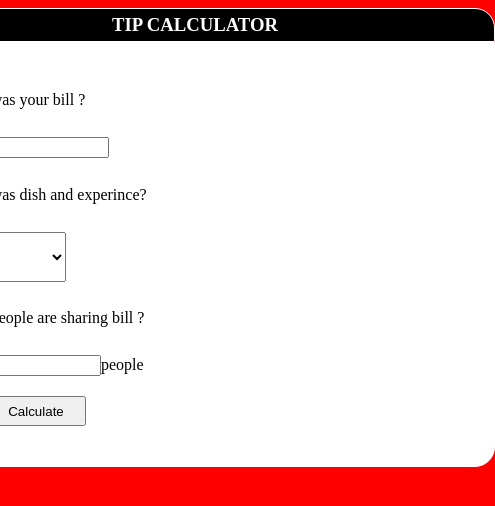
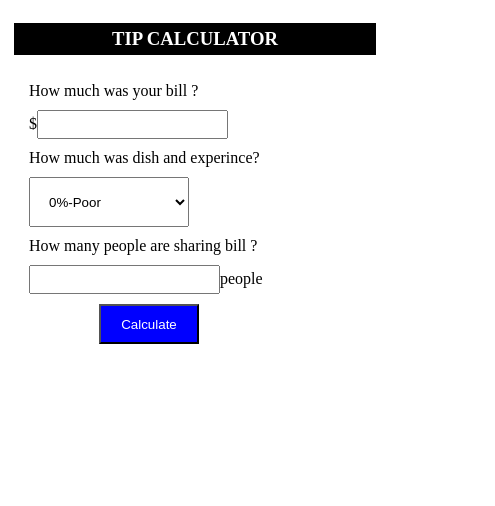
Before and after one commit to Rajat3110/FirstJs, a plain HTML site: page index.html in a window 390 px wide. Shown: the whole page, 495 px wide, since content can reach past the window. Drawn offline with Linux system fonts and the light colour scheme.

Commit message:
fianl submission

```diff
--- a/index.css
+++ b/index.css
@@ -1,6 +1,7 @@
-*{
+* {
     box-sizing: border-box;
 }
+
 #content{
     width: 600px;
     padding: 20px;
@@ -22,7 +23,7 @@ body{
     display:flex;
     flex-direction: column;
     align-items: center;
-
+    margin-top: 6%;
 
 }
 label{
@@ -46,11 +47,50 @@ h3{
     height: 30px;
     margin: 20px 70px;
 }
+@media only screen and (max-width: 768px)
+{
+    body{
+        background-color: white;
+    }
+    .heading{
+        background-color: black;
+        padding: 5px;
+        border-radius: 0%;
+        width: 100%;
+        display: flex;
+        justify-content: center;
+    }
+    h3{
+        color:white;
+        padding: 0%;
+        margin: 0%;
+    }
+    .main {
+        padding: 0% 5px;
+        background-color: white;
+    }
+    #content {
+        display: flex;
+        flex-direction: column;
+        padding: 15px;
+        width: 100%;
+    }
+    label {
+        padding: 10px 0%;
+    }
+    input{
+        padding: 5px;
+    }
+    select {
+        padding: 15px;
+        width: 160px;
+    }
+    #btn1 {
+        margin-top: 10px;
+        width: 100px;
+        height: 40px;
+        background-color: blue;
+        color: white;
 
-@media only screen and(max-width:768px)
-{
-    .main {
-        display:flex;
-        flex-direction: column;
     }
 }
--- a/index.html
+++ b/index.html
@@ -2,9 +2,8 @@
 <html>
     <head>
          <script src="index.js"></script>
-        <meta name="viewport" content="width=divice-width , intial-scale=1.0">
-            <link rel="stylesheet" href="index.css">
-
+        <meta name="viewport" content="width=device-width , initial-scale=1.0">
+         <link rel="stylesheet" href="index.css">
     </head>
     <body>
         <div class="main">
--- a/index.js
+++ b/index.js
@@ -8,7 +8,7 @@ function Add() {
             window.alert("Please fill all fields");
         }
         else{
-                var text = "<section style='display:flex; flex-direction:column;align-items:center;'> <h4>TIP AMOUNT</h4>";
+                var text = "<section style='display:flex; flex-direction:column;align-items:center;'> <h4 style='padding:0%; margin:0%;'>TIP AMOUNT</h4>";
                 if(option1 == "Good")
                 {
                     var am = ((bill/100)*10)/totalp;
```
